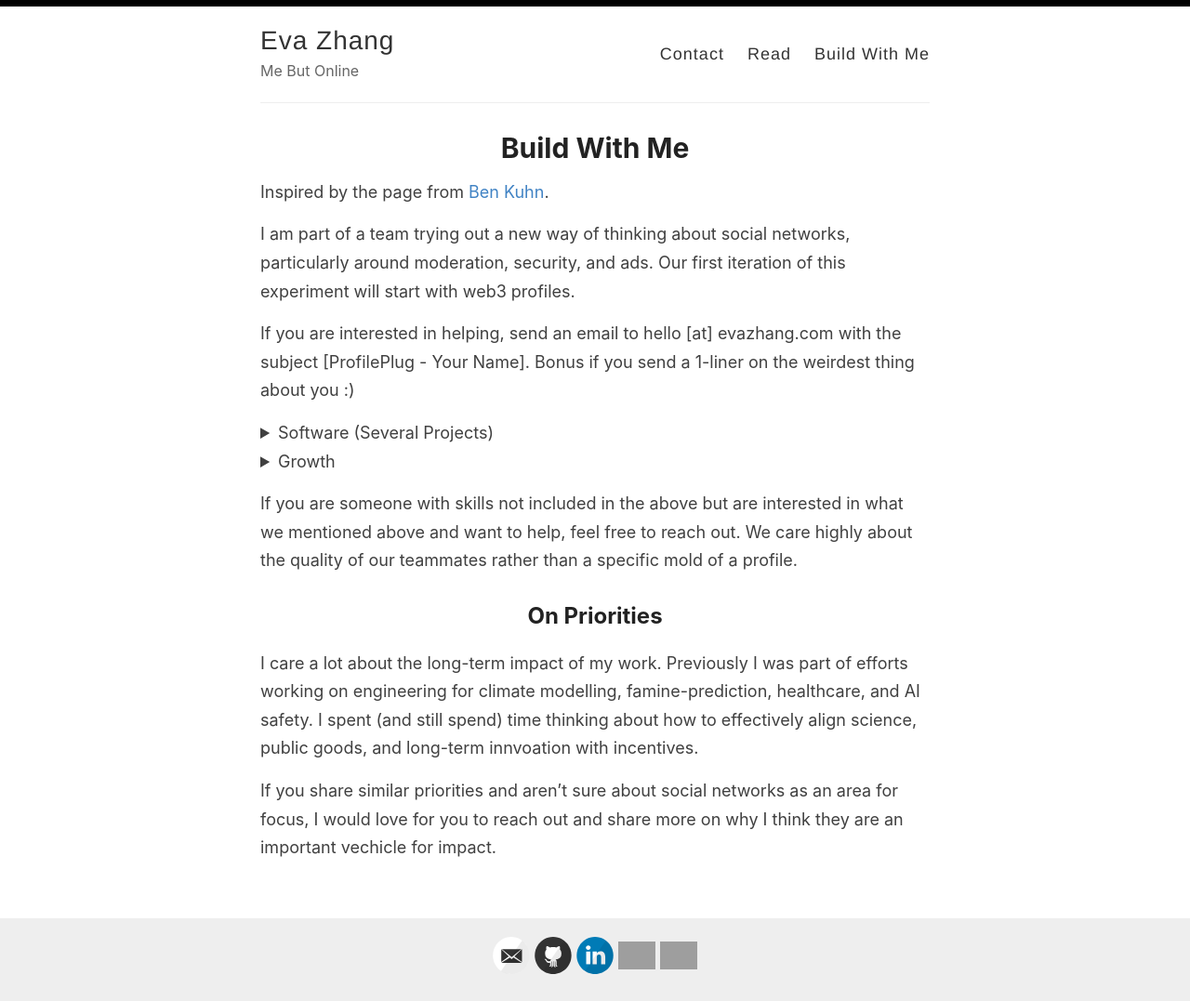
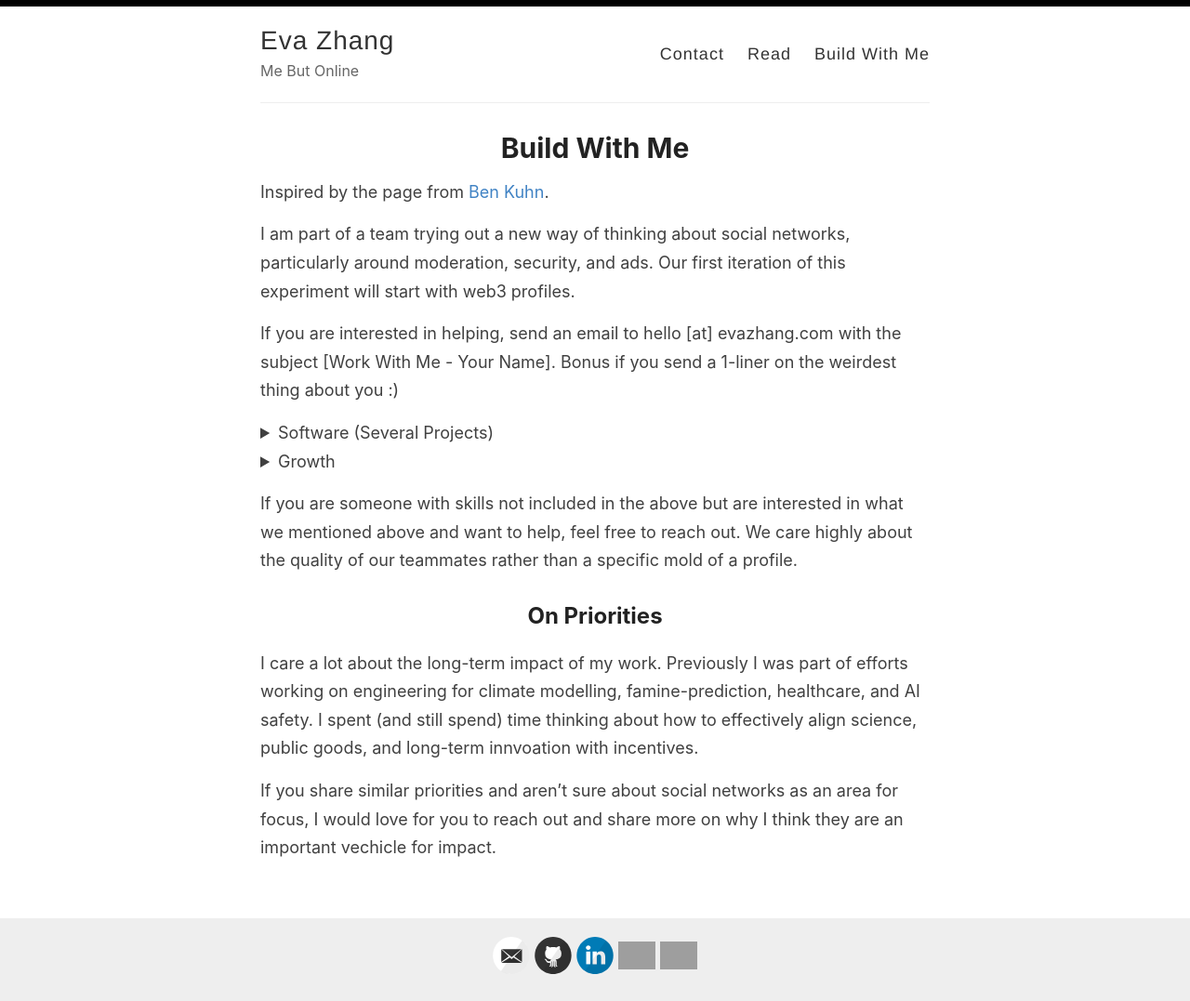
Before and after one commit to evazhang612/sokt-landing, a Jekyll site: the page built from _pages/workwithme.md, in a window 1280 px wide. Shown: the whole page at 93% size. Built offline with Jekyll 4.4.1, drawn with Linux system fonts in a browser that asks for light colours; nearby versions of some CDN libraries; library files that are not in the unit come from our copies; grey boxes are pictures that could not be loaded.

Commit message:
work with me

```diff
--- a/_pages/workwithme.md
+++ b/_pages/workwithme.md
@@ -8,7 +8,7 @@ Inspired by the page from [Ben Kuhn](https://www.benkuhn.net/work/).
 
 I am part of a team trying out a new way of thinking about social networks, particularly around moderation, security, and ads. Our first iteration of this experiment will start with web3 profiles.
 
-If you are interested in helping, send an email to hello [at] evazhang.com with the subject [ProfilePlug - Your Name]. Bonus if you send a 1-liner on the weirdest thing about you :)
+If you are interested in helping, send an email to hello [at] evazhang.com with the subject [Work With Me - Your Name]. Bonus if you send a 1-liner on the weirdest thing about you :)
 
 <details>
 <summary>Software (Several Projects)</summary>
```
